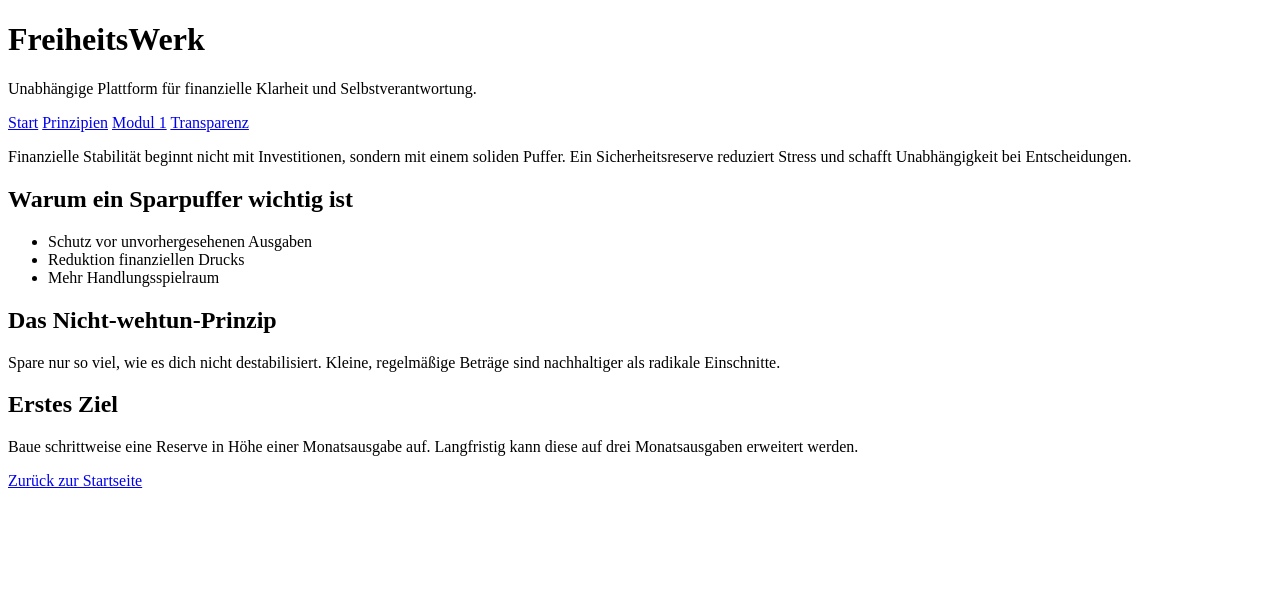
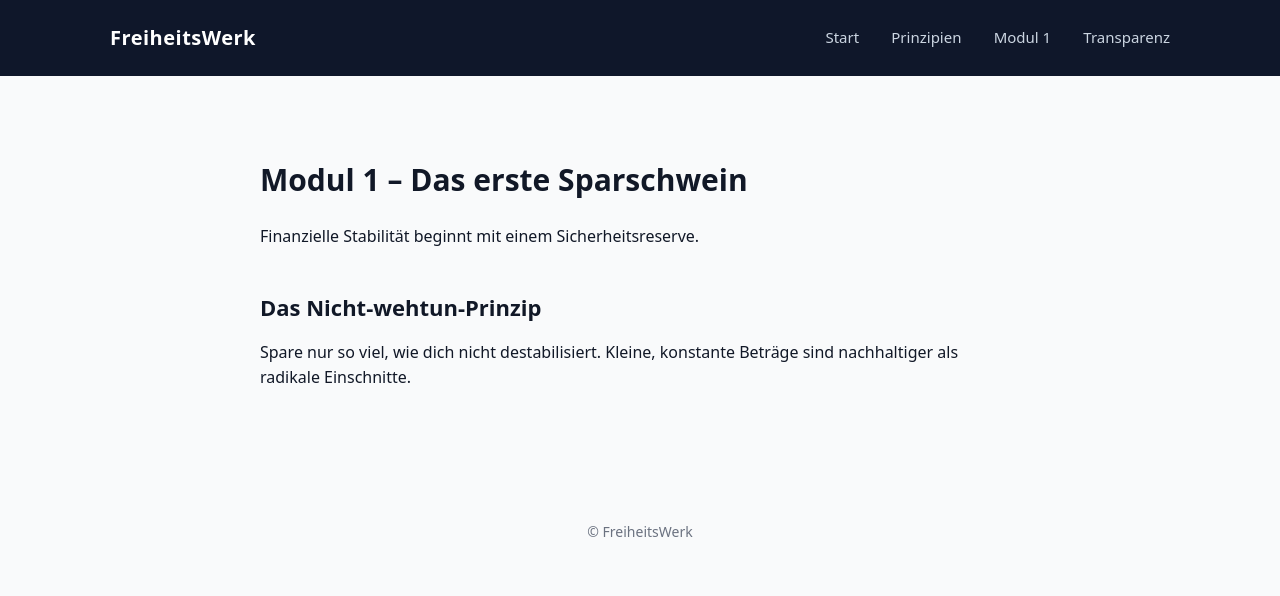
Before and after one commit to LIGONE-token/freiheitswerk, a plain HTML site: page modul-1.html in a window 1280 px wide. Drawn offline with Linux system fonts and the light colour scheme.

Commit message:
Update modul-1.html

```diff
--- a/modul-1.html
+++ b/modul-1.html
@@ -4,51 +4,38 @@
 <meta charset="UTF-8">
 <meta name="viewport" content="width=device-width, initial-scale=1.0">
 <title>Modul 1 – Das erste Sparschwein</title>
+<link rel="stylesheet" href="style.css">
 </head>
 <body>
 
-<header>
-<h1>FreiheitsWerk</h1>
-<p>Unabhängige Plattform für finanzielle Klarheit und Selbstverantwortung.</p>
-</header>
-
-<nav>
+<div class="topbar">
+  <div class="topbar-inner">
+    <div class="logo">FreiheitsWerk</div>
+    <div class="menu">
       <a href="index.html">Start</a>
       <a href="prinzipien.html">Prinzipien</a>
       <a href="modul-1.html">Modul 1</a>
       <a href="transparenz.html">Transparenz</a>
-</nav>
+    </div>
+  </div>
+</div>
 
+<div class="container">
+  <h1>Modul 1 – Das erste Sparschwein</h1>
 
-<section>
   <p>
-Finanzielle Stabilität beginnt nicht mit Investitionen, sondern mit einem soliden Puffer.
-Ein Sicherheitsreserve reduziert Stress und schafft Unabhängigkeit bei Entscheidungen.
+    Finanzielle Stabilität beginnt mit einem Sicherheitsreserve.
   </p>
-
-<h2>Warum ein Sparpuffer wichtig ist</h2>
-<ul>
-<li>Schutz vor unvorhergesehenen Ausgaben</li>
-<li>Reduktion finanziellen Drucks</li>
-<li>Mehr Handlungsspielraum</li>
-</ul>
 
   <h2>Das Nicht-wehtun-Prinzip</h2>
   <p>
-Spare nur so viel, wie es dich nicht destabilisiert.
-Kleine, regelmäßige Beträge sind nachhaltiger als radikale Einschnitte.
+    Spare nur so viel, wie dich nicht destabilisiert.
+    Kleine, konstante Beträge sind nachhaltiger als radikale Einschnitte.
   </p>
-
-<h2>Erstes Ziel</h2>
-<p>
-Baue schrittweise eine Reserve in Höhe einer Monatsausgabe auf.
-Langfristig kann diese auf drei Monatsausgaben erweitert werden.
-</p>
-
-</section>
+</div>
 
 <footer>
-<a href="index.html">Zurück zur Startseite</a>
+© FreiheitsWerk
 </footer>
 
 </body>
```
Lines whose indentation alone changed are shown as unchanged.
